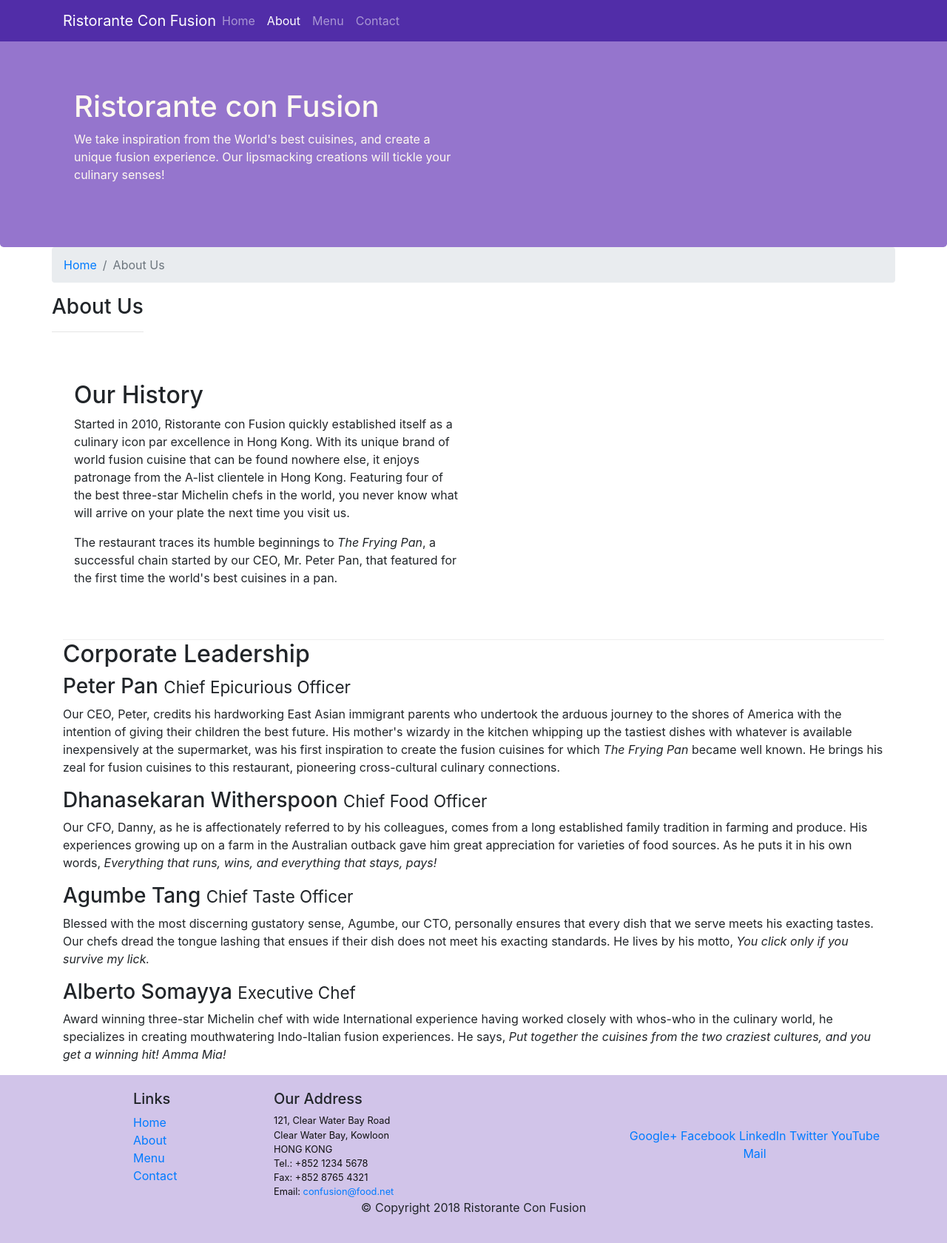
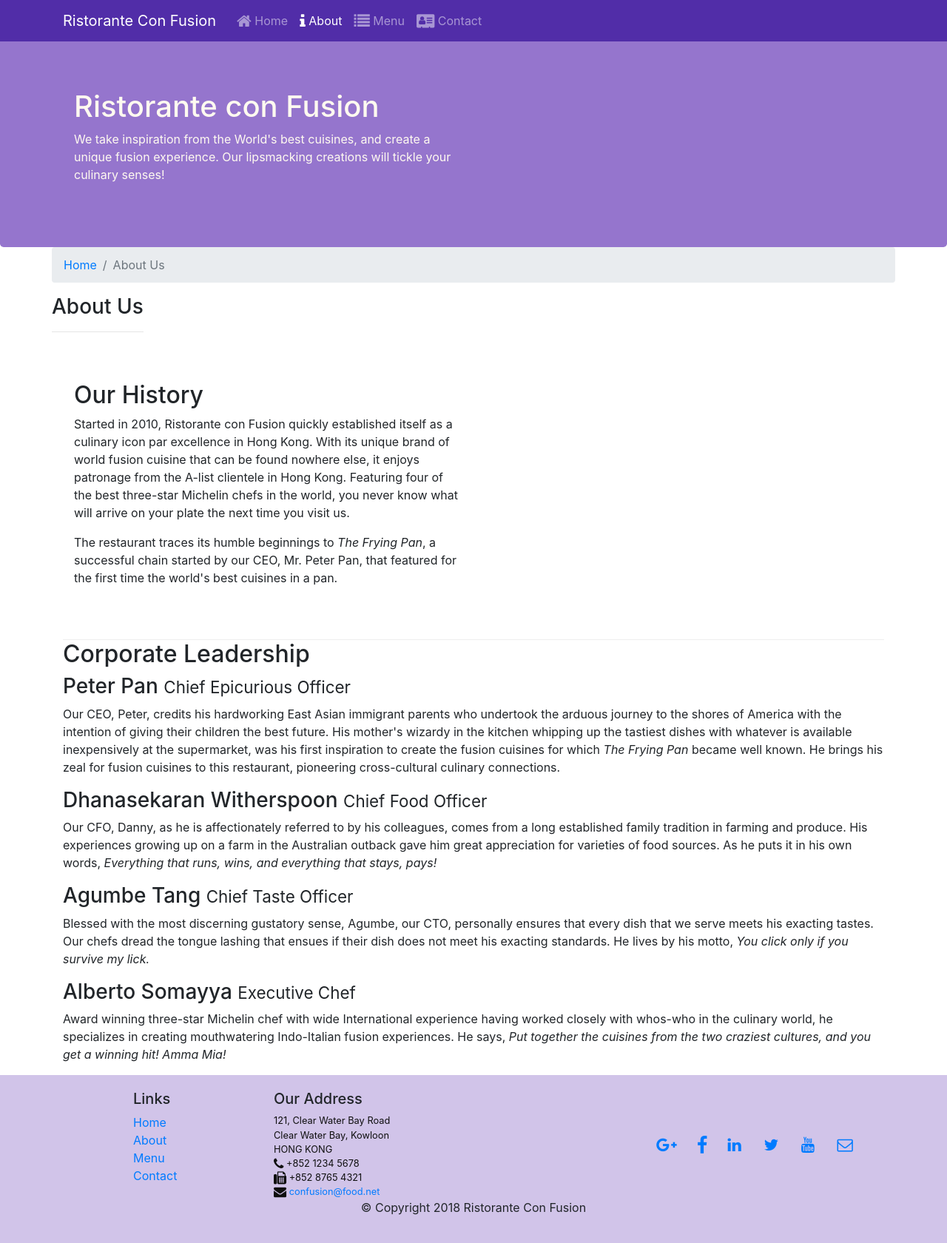
Before and after one commit to mohamedmaged/bootsrap, a website: page aboutus.html in a window 1280 px wide. Shown: the whole page at 74% size. Drawn offline with nearby package versions, Linux system fonts and the light colour scheme.

Commit message:
social icons

```diff
--- a/aboutus.html
+++ b/aboutus.html
@@ -6,11 +6,11 @@
   <meta charset="utf-8">
   <meta name="viewport" content="width=device-width, initial-scale=1, shrink-to-fit=no">
   <meta http-equiv="x-ua-compatible" content="ie=edge">
-
   <!-- Bootstrap CSS -->
   <link rel="stylesheet" href="node_modules/bootstrap/dist/css/bootstrap.min.css">
   <link rel="stylesheet" href="css/styles.css">
-
+  <link rel="stylesheet" href="node_modules/font-awesome/css/font-awesome.min.css">
+  <link rel="stylesheet" href="node_modules/bootstrap-social/bootstrap-social.css">
     <title>Ristorante Con Fusion: About Us</title>
 
 </head>
@@ -24,10 +24,10 @@
       <a class="navbar-brand mr-auto" href="./index.html">Ristorante Con Fusion </a>
         <div class="collapse navbar-collapse" id="Navbar">
           <ul class="navbar-nav mr-auto">
-            <li class="nav-item "> <a class="nav-link" href="./index.html "> Home </a></li>
-            <li class="nav-item active"> <a class="nav-link" href="#"> About </a></li>
-            <li class="nav-item"> <a class="nav-link" href="# "> Menu </a></li>
-            <li class="nav-item"> <a class="nav-link" href="# "> Contact </a></li>
+            <li class="nav-item "> <a class="nav-link" href="./index.html "><span class="fa fa-home fa-lg"/></span> Home </a></li>
+            <li class="nav-item active"> <a class="nav-link" href="#"><span class="fa fa-info fa-lg"/></span> About </a></li>
+            <li class="nav-item"> <a class="nav-link" href="# "><span class="fa fa-list fa-lg"/></span> Menu </a></li>
+            <li class="nav-item"> <a class="nav-link" href="# "><span class="fa fa-home fa-address-card fa-lg"/></span> Contact </a></li>
           </ul>
         </div>
     </div>
@@ -102,19 +102,19 @@
 		              121, Clear Water Bay Road<br>
 		              Clear Water Bay, Kowloon<br>
 		              HONG KONG<br>
-		              Tel.: +852 1234 5678<br>
-		              Fax: +852 8765 4321<br>
-		              Email: <a href="mailto:confusion@food.net">confusion@food.net</a>
+		              <i class="fa fa-phone fa-lg"> </i> +852 1234 5678<br>
+		              <i class="fa fa-fax fa-lg"></i> +852 8765 4321<br>
+		              <i class="fa fa-envelope fa-lg"></i> <a href="mailto:confusion@food.net">confusion@food.net</a>
 		           </address>
                 </div>
                 <div class="col-12 col-sm-4 align-self-center">
                     <div class="text-center">
-                        <a href="http://google.com/+">Google+</a>
-                        <a href="http://www.facebook.com/profile.php?id=">Facebook</a>
-                        <a href="http://www.linkedin.com/in/">LinkedIn</a>
-                        <a href="http://twitter.com/">Twitter</a>
-                        <a href="http://youtube.com/">YouTube</a>
-                        <a href="mailto:">Mail</a>
+                        <a class="btn  btn-social-iocn" href="http://google.com/+"><span class="fa fa-google-plus fa-lg"> </span> </a>
+                        <a class="btn btn-social-icon " href="http://www.facebook.com/profile.php?id="> <span class="fa fa-facebook fa-lg"> </span> </a>
+                        <a class="btn btn-social-iocn " href="http://www.linkedin.com/in/"><span class="fa fa-linkedin fa-lg"> </span> </a>
+                        <a class="btn btn-social-iocn" href="http://twitter.com/"><span class="fa fa-twitter fa-lg"> </span> </a>
+                        <a class="btn btn-social-iocn " href="http://youtube.com/"><span class="fa fa-youtube fa-lg"> </span> </a>
+                        <a class="btn btn-social-iocn "href="mailto:"><span class="fa fa-envelope-o fa-lg"> </span> </a>
                     </div>
                 </div>
            </div>
--- a/css/styles.css
+++ b/css/styles.css
@@ -32,3 +32,6 @@ body {
 .navbar-dark {
   background-color: #512DA8 ;
 }
+.navbar-brand {
+  padding-right: 20px;
+}
--- a/package.json
+++ b/package.json
@@ -15,6 +15,8 @@
   },
   "dependencies": {
     "bootstrap": "^4.0.0",
+    "bootstrap-social": "^5.1.1",
+    "font-awesome": "^4.7.0",
     "jquery": "^3.3.1",
     "popper.js": "^1.12.9"
   }
```
Also changed, not shown: index.html (+15 -13 lines), 1 other file.
